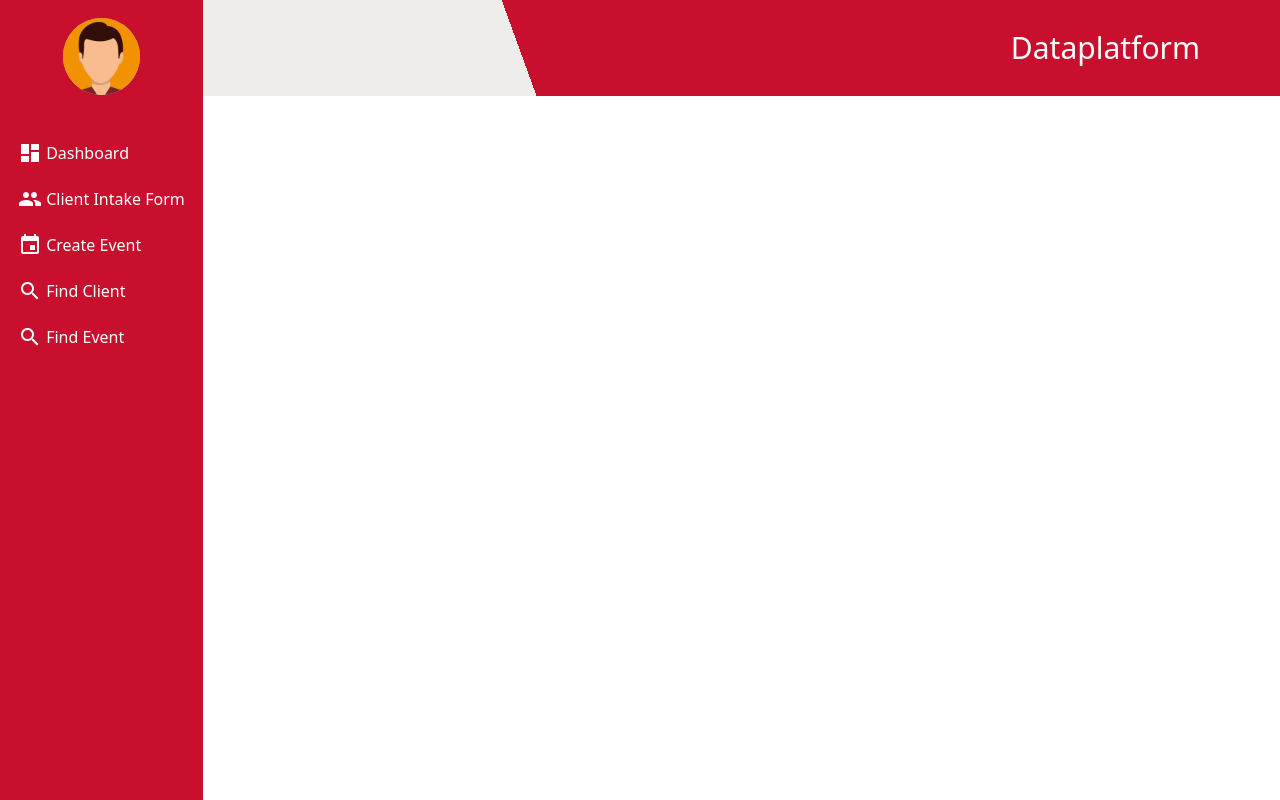
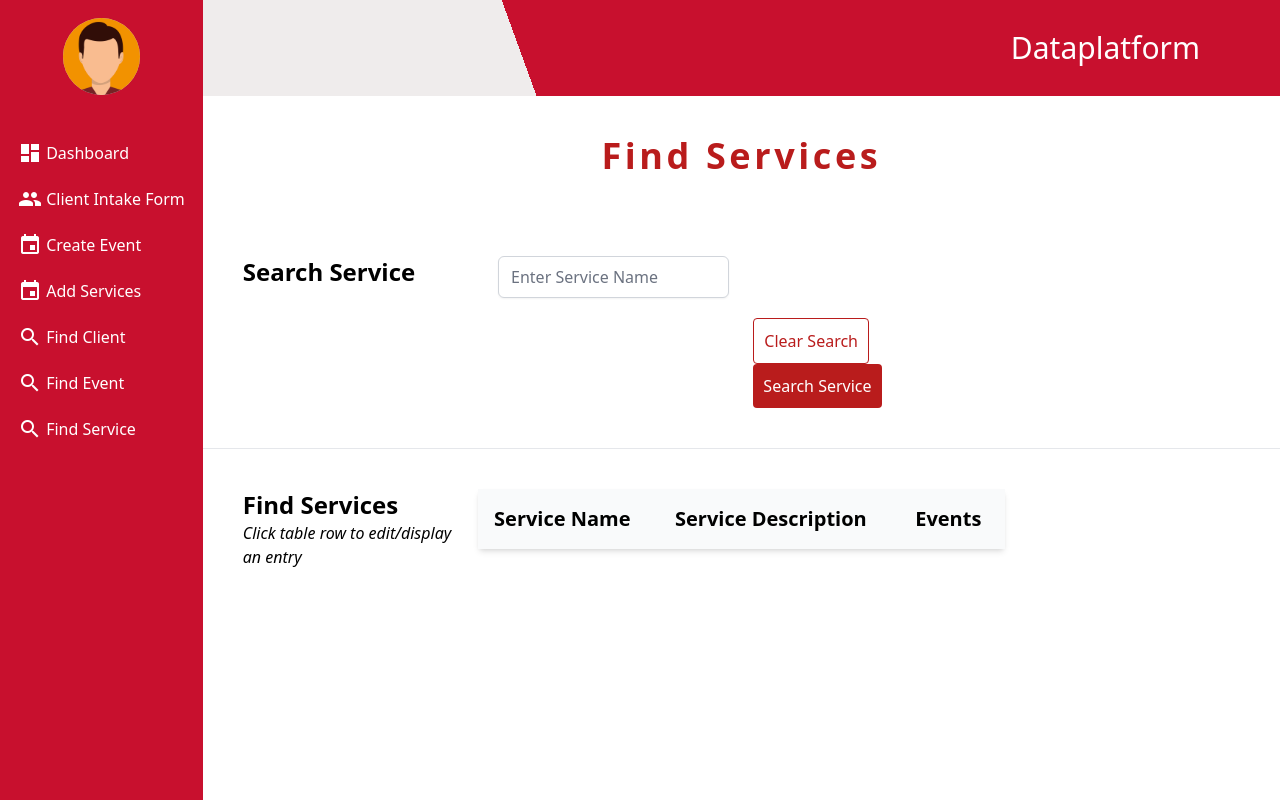
Before and after one commit to CIS-Spring-2023/project-cis_4339_project_17, a Vue app in the folder frontend/: page /findservices in a window 1280 px wide. Built offline with nearby package versions, Linux system fonts and the light colour scheme; no server answers.

Commit message:
Frontend - Add Services and Find Services Pages

```diff
--- a/frontend/package.json
+++ b/frontend/package.json
@@ -30,7 +30,7 @@
     "eslint-plugin-prettier": "^4.2.1",
     "eslint-plugin-vue": "^9.6.0",
     "postcss": "^8.4.18",
-    "tailwindcss": "^3.2.6"
+    "tailwindcss": "^3.2.7"
   },
   "eslintConfig": {
     "root": true,
--- a/frontend/src/App.vue
+++ b/frontend/src/App.vue
@@ -56,6 +56,16 @@ export default {
               </router-link>
             </li>
             <li>
+              <router-link to="/addservices">
+                <span
+                  style="position: relative; top: 6px"
+                  class="material-icons"
+                  >event</span
+                >
+                Add Services
+              </router-link>
+            </li>
+            <li>
               <router-link to="/findclient">
                 <span
                   style="position: relative; top: 6px"
@@ -73,6 +83,16 @@ export default {
                   >search</span
                 >
                 Find Event
+              </router-link>
+            </li>
+            <li>
+              <router-link to="/findservices">
+                <span
+                  style="position: relative; top: 6px"
+                  class="material-icons"
+                  >search</span
+                >
+                Find Service
               </router-link>
             </li>
           </ul>
--- /dev/null
+++ b/frontend/src/components/addServices.vue
@@ -0,0 +1,187 @@
+<script>
+import useVuelidate from '@vuelidate/core'
+import { required, email, alpha, numeric } from '@vuelidate/validators'
+import axios from 'axios'
+const apiURL = import.meta.env.VITE_ROOT_API
+
+// will have to go back and change this to route to the services collection in mongodb in sprint 3
+export default {
+  setup() {
+    return { v$: useVuelidate({ $autoDirty: true }) }
+  },
+  data() {
+    return {
+      org: '',
+      client: {
+        firstName: '',
+        middleName: '',
+        lastName: '',
+        email: '',
+        phoneNumber: {
+          primary: '',
+          alternate: ''
+        },
+        address: {
+          line1: '',
+          line2: '',
+          city: '',
+          county: '',
+          zip: ''
+        }
+      }
+    }
+  },
+  created() {
+    axios.get(`${apiURL}/org`).then((res) => {
+      this.org = res.data._id
+    })
+  },
+  mounted() {
+    window.scrollTo(0, 0)
+  },
+  methods: {
+    // will have to change this in sprint 3 to services instead of clients, "addService"
+    registerClient() {
+      this.v$.$validate().then((valid) => {
+        if (valid) {
+          axios
+            .get(`${apiURL}/clients/lookup/${this.client.phoneNumber.primary}`)
+            .then((res) => {
+              if (res.data) {
+                if (res.data.orgs.includes(this.org)) {
+                  alert('Client phone number has already been registered.')
+                  this.$router.push({ name: 'findclient' })
+                } else {
+                  axios
+                    .put(`${apiURL}/clients/register/${res.data._id}`)
+                    .then(() => {
+                      alert('Client registered')
+                      this.$router.push({ name: 'findclient' })
+                    })
+                    .catch((error) => {
+                      console.log(error)
+                    })
+                }
+              } else {
+                axios
+                  .post(`${apiURL}/clients`, this.client)
+                  .then(() => {
+                    alert('Client added')
+                    this.$router.push({ name: 'findclient' })
+                  })
+                  .catch((error) => {
+                    console.log(error)
+                  })
+              }
+            })
+        }
+      })
+    }
+  },
+  // sets validations for the various data properties, will have to change in sprint 3 to services instead of clients
+  validations() {
+    return {
+      client: {
+        firstName: { required, alpha },
+        lastName: { required, alpha },
+        email: { email },
+        address: {
+          city: { required }
+        },
+        phoneNumber: {
+          primary: { required, numeric }
+        }
+      }
+    }
+  }
+}
+</script>
+<template>
+  <main>
+    <h1
+      class="font-bold text-4xl text-red-700 tracking-widest text-center mt-10"
+    >
+      Add Services Form
+    </h1>
+    <div class="px-10 py-20">
+      <!-- @submit.prevent stops the submit event from reloading the page-->
+      <!-- Will have to change in Sprint 3 to services instead of client, "addService"-->
+      <form @submit.prevent="registerClient">
+        <!-- grid container -->
+        <div
+          class="grid grid-cols-1 sm:grid-cols-2 md:grid-cols-4 gap-x-6 gap-y-10"
+        >
+          <h2 class="text-2xl font-bold">Service Details</h2>
+          <!-- form field -->
+          <div class="flex flex-col">
+            <label class="block">
+              <span class="text-gray-700">Service Title</span>
+              <span style="color: #ff0000">*</span>
+              <input
+                type="text"
+                class="w-full rounded-md border-gray-300 shadow-sm focus:border-indigo-300 focus:ring focus:ring-indigo-200 focus:ring-opacity-50"
+                v-model="client.firstName"
+              /> <!--will have to change in sprint 3 to services instead of client, "services.serviceName"-->
+              <span class="text-black" v-if="v$.client.firstName.$error">
+                <p
+                  class="text-red-700"
+                  v-for="error of v$.client.firstName.$errors"
+                  :key="error.$uid"
+                >
+                  {{ error.$message }}!
+                </p>
+              </span>
+            </label>
+          </div>
+
+          <!-- form field -->
+          <div class="flex flex-col">
+            <label class="block">
+              <span class="text-gray-700">Description</span>
+              <input
+                type="text"
+                class="w-full rounded-md border-gray-300 shadow-sm focus:border-indigo-300 focus:ring focus:ring-indigo-200 focus:ring-opacity-50"
+                placeholder
+                v-model="client.middleName"
+              /> <!--will have to change in sprint 3 to services instead of client, "services.description"-->
+            </label>
+          </div>
+        </div>
+        <!-- grid container -->
+        <div
+          class="mt-10 grid grid-cols-1 sm:grid-cols-2 md:grid-cols-4 gap-x-6 gap-y-10"
+        >
+          <h2 class="text-2xl font-bold">Event Details</h2>
+          <!-- form field -->
+          <div class="flex flex-col">
+            <label class="block">
+              <span class="text-gray-700">Event</span>
+              <span style="color: #ff0000">*</span>
+              <input
+                type="text"
+                class="w-full rounded-md border-gray-300 shadow-sm focus:border-indigo-300 focus:ring focus:ring-indigo-200 focus:ring-opacity-50"
+                v-model="client.address.city"
+              /> <!--will have to change in sprint 3 to services instead of client, "services.eventName"-->
+              <span class="text-black" v-if="v$.client.address.city.$error">
+                <p
+                  class="text-red-700"
+                  v-for="error of v$.client.address.$errors"
+                  :key="error.$uid"
+                >
+                  {{ error.$message }}!
+                </p>
+              </span>
+            </label>
+          </div>
+          <div></div>
+          <!-- submit button -->
+          <div class="flex justify-between mt-10 mr-20">
+            <button class="bg-red-700 text-white rounded" type="submit">
+              Add Service
+            </button>
+          </div>
+        </div>
+      </form>
+    </div>
+  </main>
+</template>
--- /dev/null
+++ b/frontend/src/components/findServices.vue
@@ -0,0 +1,80 @@
+<script>
+import { DateTime } from 'luxon'
+import axios from 'axios'
+const apiURL = import.meta.env.VITE_ROOT_API
+</script>
+
+<template>
+  <main>
+    <div>
+      <h1
+        class="font-bold text-4xl text-red-700 tracking-widest text-center mt-10"
+      >
+        Find Services
+      </h1>
+    </div>
+    <div class="px-10 pt-20">
+      <div
+        class="grid grid-cols-1 sm:grid-cols-2 md:grid-cols-4 gap-x-6 gap-y-10"
+      >
+        <h2 class="text-2xl font-bold">Search Service</h2>
+        <!-- Displays Client Name search field -->
+        <div class="flex flex-col">
+          <label class="block">
+            <input
+              type="text"
+              class="w-full rounded-md border-gray-300 shadow-sm focus:border-indigo-300 focus:ring focus:ring-indigo-200 focus:ring-opacity-50"
+              v-model="name"
+              v-on:keyup.enter="handleSubmitForm"
+              placeholder="Enter Service Name"
+            />
+          </label>
+        </div>
+      </div>
+      <div
+        class="grid grid-cols-1 sm:grid-cols-2 md:grid-cols-4 gap-x-6 gap-y-10"
+      >
+        <div></div>
+        <div></div>
+        <div class="mt-5 grid-cols-2">
+          <button
+            class="mr-10 border border-red-700 bg-white text-red-700 rounded"
+            @click="clearSearch"
+            type="submit"
+          >
+            Clear Search
+          </button>
+          <button
+            class="bg-red-700 text-white rounded"
+            @click="handleSubmitForm"
+            type="submit"
+          >
+            Search Service
+          </button>
+        </div>
+      </div>
+    </div>
+
+    <hr class="mt-10 mb-10" />
+    <!-- Display Found Data -->
+    <div
+      class="grid grid-cols-1 sm:grid-cols-2 md:grid-cols-4 gap-x-6 gap-y-10"
+    >
+      <div class="ml-10">
+        <h2 class="text-2xl font-bold">Find Services</h2>
+        <h3 class="italic">Click table row to edit/display an entry</h3>
+      </div>
+      <div class="flex flex-col col-span-2">
+        <table class="min-w-full shadow-md rounded">
+          <thead class="bg-gray-50 text-xl">
+            <tr>
+              <th class="p-4 text-left">Service Name</th>
+              <th class="p-4 text-left">Service Description</th>
+              <th class="p-4 text-left">Events</th>
+            </tr>
+          </thead>
+        </table>
+      </div>
+    </div>
+  </main>
+</template>
--- a/frontend/src/router/index.js
+++ b/frontend/src/router/index.js
@@ -25,6 +25,11 @@ const routes = [
     component: () => import('../components/updateClient.vue')
   },
   {
+    path: '/addservices',
+    name: 'addservices',
+    component: () => import('../components/addServices.vue')
+  },
+  {
     path: '/eventform',
     name: 'eventform',
     component: () => import('../components/eventForm.vue')
@@ -39,6 +44,11 @@ const routes = [
     name: 'eventdetails',
     props: true,
     component: () => import('../components/eventDetails.vue')
+  },
+  {
+    path: '/findservices',
+    name: 'findservices',
+    component: () => import('../components/findServices.vue')
   }
 ]
 const router = createRouter({
```
